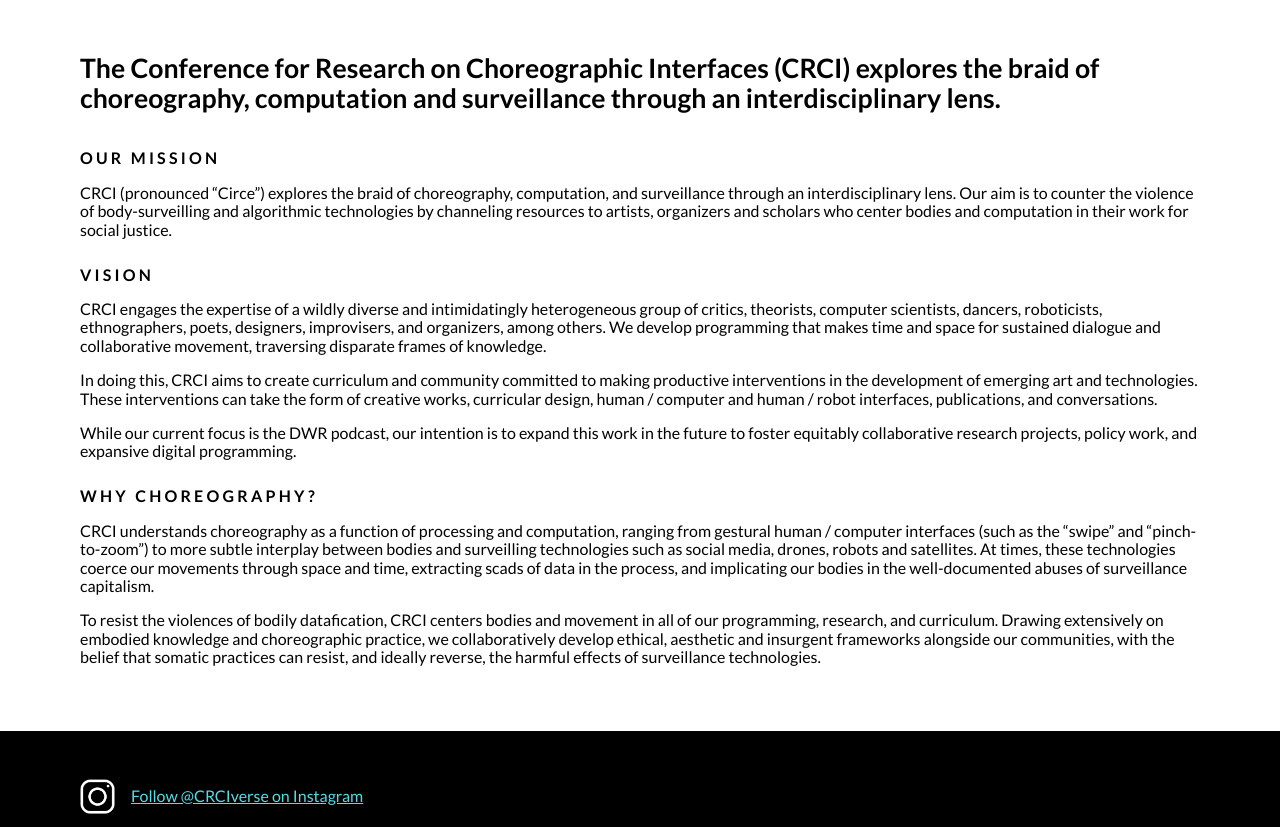
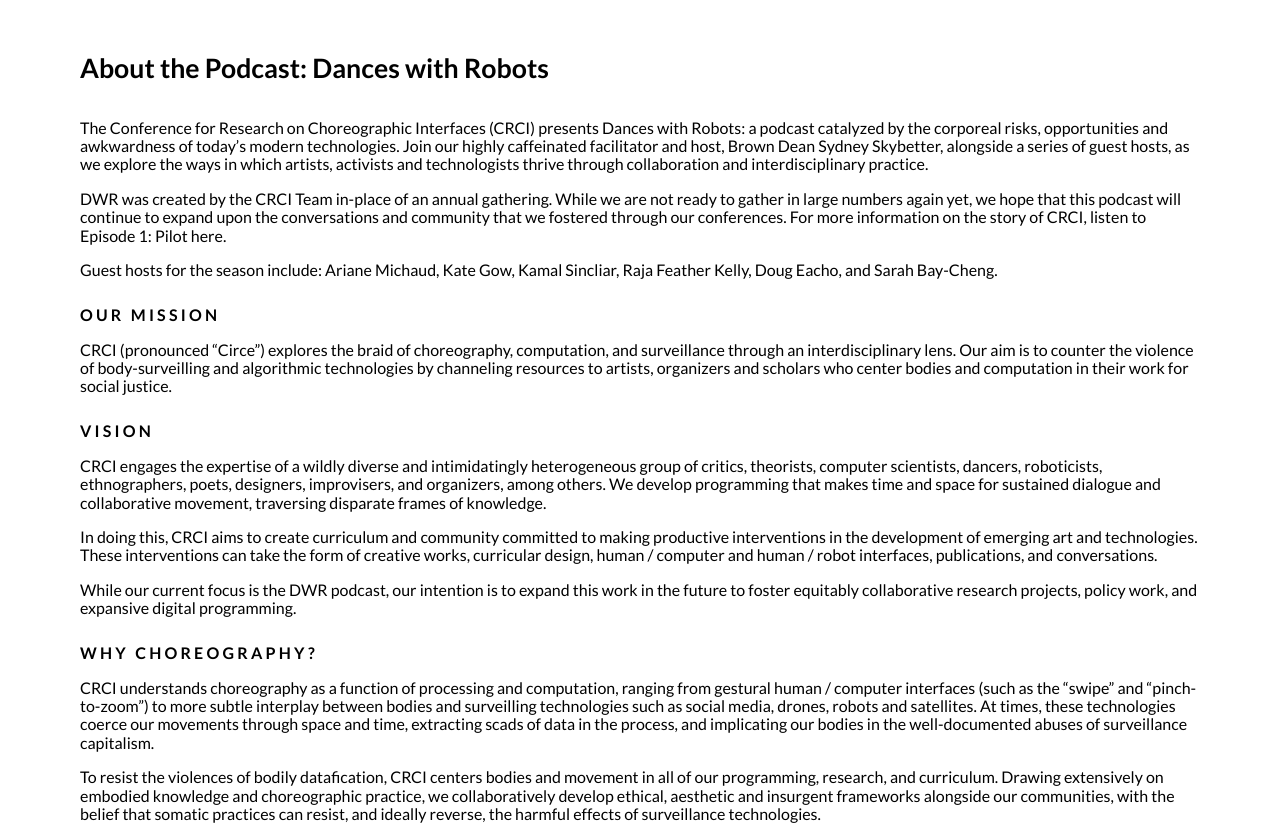
Before and after one commit to danceswithrobots/danceswithrobots.github.io, a plain HTML site: page index.html in a window 1280 px wide. Shown: the part 1230-2057 px from the top of the page. Drawn offline with Linux system fonts and the light colour scheme.

Commit message:
Update index.html

```diff
--- a/index.html
+++ b/index.html
@@ -33,7 +33,11 @@
              </div>
         </div>
         <div class="introText">
-        <h4>The Conference for Research on Choreographic Interfaces (CRCI) explores the braid of choreography, computation and surveillance through an interdisciplinary lens.</h4>
+        <h4>About the Podcast: Dances with Robots</h4>
+            <p>The Conference for Research on Choreographic Interfaces (CRCI) presents Dances with Robots: a podcast catalyzed by the corporeal risks, opportunities and awkwardness of today’s modern technologies. Join our highly caffeinated facilitator and host, Brown Dean Sydney Skybetter, alongside a series of guest hosts, as we explore the ways in which artists, activists and technologists thrive through collaboration and interdisciplinary practice. </p>
+<p>DWR was created by the CRCI Team in-place of an annual gathering. While we are not ready to gather in large numbers again yet, we hope that this podcast will continue to expand upon the conversations and community that we fostered through our conferences. For more information on the story of CRCI, listen to Episode 1: Pilot here. </p>
+
+<p>Guest hosts for the season include: Ariane Michaud,  Kate Gow, Kamal Sincliar, Raja Feather Kelly, Doug Eacho, and Sarah Bay-Cheng. </p>
            <h5>Our Mission</h5>
         <p>CRCI (pronounced “Circe”) explores the braid of choreography, computation, and surveillance through an interdisciplinary lens. Our aim is to counter the violence of body-surveilling and algorithmic technologies by channeling resources to artists, organizers and scholars who center bodies and computation in their work for social justice.</p>
            <h5>Vision</h5>
```
